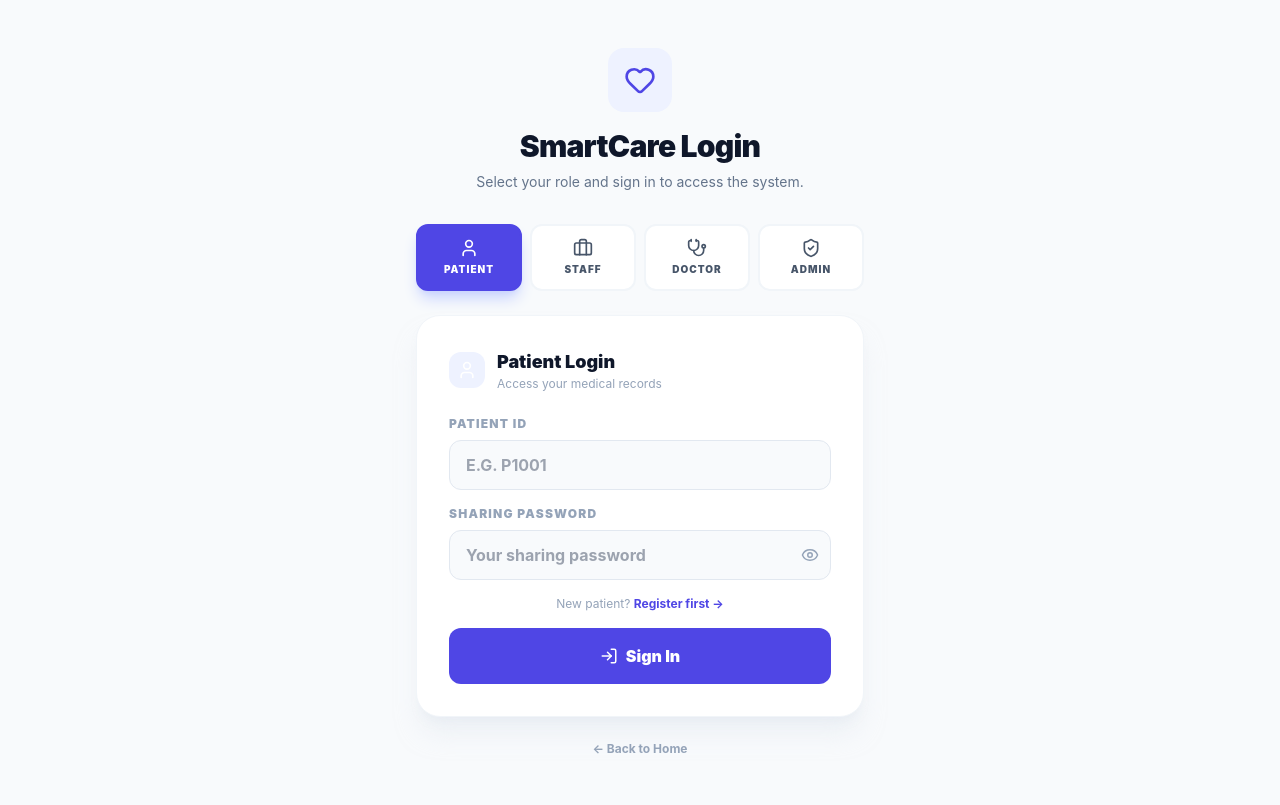
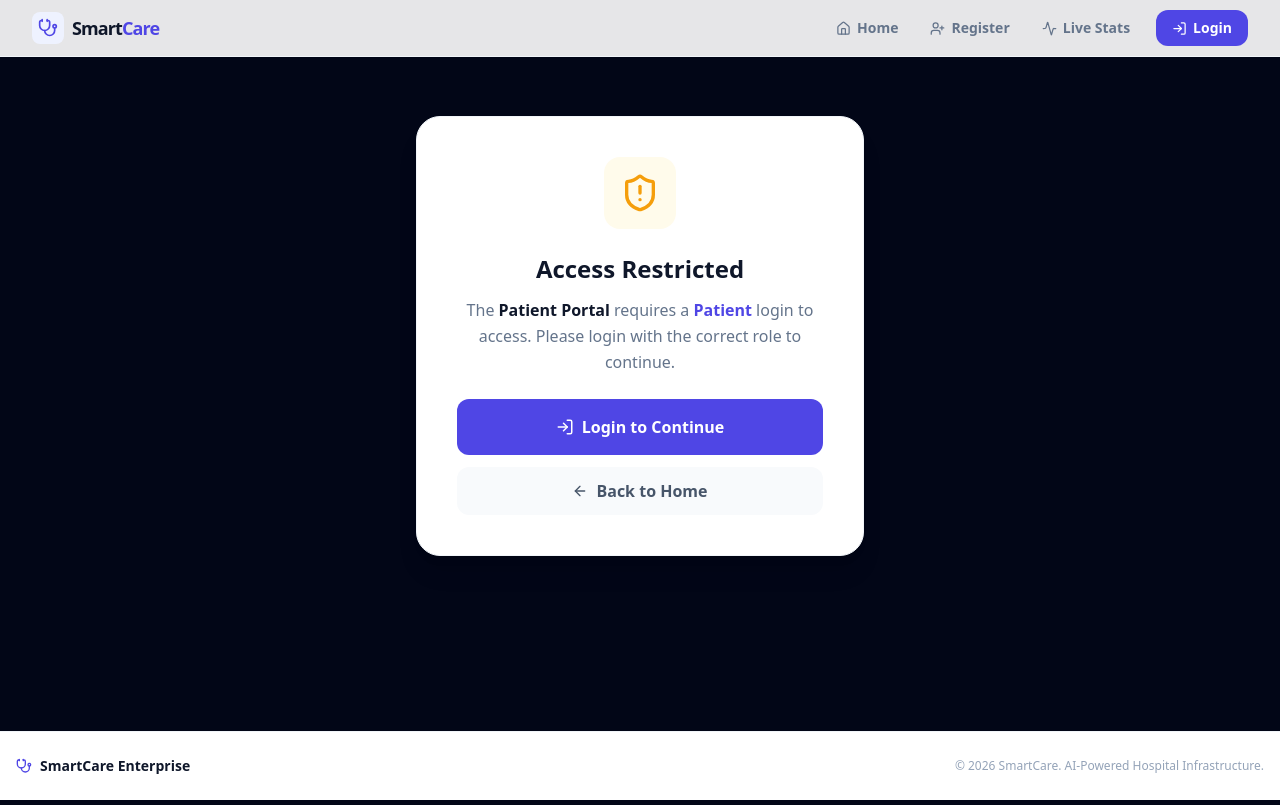
Before and after one commit to girish50/SmartCare, a React (Vite) app in the folder SmartCare/: page /patient in a window 1280 px wide. Before the commit this address led to /login. Built offline with nearby package versions, Linux system fonts and the light colour scheme.

Commit message:
added disclaimer when irrelavent button is pressed

```diff
--- a/SmartCare/src/App.jsx
+++ b/SmartCare/src/App.jsx
@@ -1,6 +1,7 @@
 import React from 'react';
-import { BrowserRouter, Routes, Route, Navigate } from 'react-router-dom';
+import { BrowserRouter, Routes, Route, Link } from 'react-router-dom';
 import { AuthProvider, useAuth } from './context/AuthContext';
+import { ShieldAlert, LogIn, ArrowLeft } from 'lucide-react';
 import Layout from './components/Layout';
 import Home from './pages/Home';
 import PatientPortal from './pages/PatientPortal';
@@ -13,14 +14,68 @@ import EmergencyProfile from './pages/EmergencyProfile';
 import PharmacyPortal from './pages/PharmacyPortal';
 import LoginPage from './pages/LoginPage';
 
-// Protected route wrapper
+// Role labels for disclaimer
+const ROLE_NAMES = {
+  patient: 'Patient Portal',
+  reception: 'Reception Desk',
+  doctor: 'Doctor Console',
+  admin: 'Admin Command',
+  pharmacy: 'Smart Pharmacy',
+};
+
+const REQUIRED_ROLES = {
+  patient: 'Patient',
+  reception: 'Staff or Admin',
+  doctor: 'Doctor or Admin',
+  admin: 'Admin',
+  pharmacy: 'Staff or Admin',
+};
+
+// Disclaimer page shown when user doesn't have access
+function AccessDenied({ page }) {
+  const { role } = useAuth();
+  const pageName = ROLE_NAMES[page] || page;
+  const neededRole = REQUIRED_ROLES[page] || 'appropriate';
+
+  return (
+    <div className="min-h-[70vh] flex items-center justify-center p-4">
+      <div className="max-w-md w-full bg-white rounded-3xl p-10 shadow-xl border border-slate-100 text-center">
+        <div className="inline-flex p-4 bg-amber-50 rounded-2xl mb-6">
+          <ShieldAlert className="text-amber-500" size={40} />
+        </div>
+        <h2 className="text-2xl font-black text-slate-900 mb-3">Access Restricted</h2>
+        <p className="text-slate-500 mb-6 leading-relaxed">
+          The <strong className="text-slate-900">{pageName}</strong> requires a <strong className="text-indigo-600">{neededRole}</strong> login to access.
+          {role ? (
+            <span> You are currently logged in as <strong className="text-rose-600 uppercase">{role}</strong>.</span>
+          ) : (
+            <span> Please login with the correct role to continue.</span>
+          )}
+        </p>
+        <div className="flex flex-col gap-3">
+          {!role ? (
+            <Link to="/login" className="w-full bg-indigo-600 text-white font-bold py-4 rounded-xl hover:bg-indigo-700 transition-all flex items-center justify-center gap-2">
+              <LogIn size={18} /> Login to Continue
+            </Link>
+          ) : (
+            <Link to="/login" className="w-full bg-indigo-600 text-white font-bold py-4 rounded-xl hover:bg-indigo-700 transition-all flex items-center justify-center gap-2">
+              <LogIn size={18} /> Switch Account
+            </Link>
+          )}
+          <Link to="/" className="w-full bg-slate-50 text-slate-600 font-bold py-3 rounded-xl hover:bg-slate-100 transition-all flex items-center justify-center gap-2">
+            <ArrowLeft size={16} /> Back to Home
+          </Link>
+        </div>
+      </div>
+    </div>
+  );
+}
+
+// Protected route wrapper — shows disclaimer instead of silent redirect
 function ProtectedRoute({ page, children }) {
-  const { canAccess, role } = useAuth();
+  const { canAccess } = useAuth();
   if (!canAccess(page)) {
-    // If not logged in at all, redirect to login
-    if (!role) return <Navigate to="/login" replace />;
-    // If logged in but wrong role, redirect to home
-    return <Navigate to="/" replace />;
+    return <AccessDenied page={page} />;
   }
   return children;
 }
--- a/SmartCare/src/context/AuthContext.jsx
+++ b/SmartCare/src/context/AuthContext.jsx
@@ -1,4 +1,4 @@
-import React, { createContext, useState, useContext, useEffect } from 'react';
+import React, { createContext, useState, useContext } from 'react';
 
 const AuthContext = createContext(null);
 
@@ -6,23 +6,25 @@ export function useAuth() {
   return useContext(AuthContext);
 }
 
-export function AuthProvider({ children }) {
-  const [user, setUser] = useState(null);
-  const [role, setRole] = useState(null); // 'patient', 'staff', 'doctor', 'admin'
-  const [loading, setLoading] = useState(true);
-
-  // Load from localStorage on mount
-  useEffect(() => {
+// Read auth from localStorage synchronously (no useEffect delay)
+function getStoredAuth() {
+  try {
     const saved = localStorage.getItem('smartcare_auth');
     if (saved) {
-      try {
-        const parsed = JSON.parse(saved);
-        setUser(parsed.user);
-        setRole(parsed.role);
-      } catch {}
+      const parsed = JSON.parse(saved);
+      if (parsed.user && parsed.role) {
+        return { user: parsed.user, role: parsed.role };
+      }
     }
-    setLoading(false);
-  }, []);
+  } catch {}
+  return { user: null, role: null };
+}
+
+export function AuthProvider({ children }) {
+  // Initialize state synchronously from localStorage — no loading delay
+  const stored = getStoredAuth();
+  const [user, setUser] = useState(stored.user);
+  const [role, setRole] = useState(stored.role);
 
   const login = (userData, userRole) => {
     setUser(userData);
@@ -53,11 +55,11 @@ export function AuthProvider({ children }) {
     return access[role]?.includes(page) || false;
   };
 
-  const value = { user, role, loading, login, logout, canAccess };
+  const value = { user, role, login, logout, canAccess };
 
   return (
     <AuthContext.Provider value={value}>
-      {!loading && children}
+      {children}
     </AuthContext.Provider>
   );
 }
--- a/SmartCare/src/pages/PatientPortal.jsx
+++ b/SmartCare/src/pages/PatientPortal.jsx
@@ -19,13 +19,29 @@ export default function PatientPortal() {
   const [editData, setEditData] = useState({});
   const [saving, setSaving] = useState(false);
 
-  // OTP-based sharing
+  // OTP-based sharing — restore from localStorage on mount
   const [showShareModal, setShowShareModal] = useState(false);
   const [shareTimer, setShareTimer] = useState(10);
-  const [shareLink, setShareLink] = useState('');
-  const [shareLinkActive, setShareLinkActive] = useState(false);
-  const [shareCountdown, setShareCountdown] = useState(0);
-  const [generatedOTP, setGeneratedOTP] = useState('');
+  const [shareLink, setShareLink] = useState(() => {
+    try { const s = JSON.parse(localStorage.getItem('smartcare_share')); return s?.link || ''; } catch { return ''; }
+  });
+  const [shareLinkActive, setShareLinkActive] = useState(() => {
+    try {
+      const s = JSON.parse(localStorage.getItem('smartcare_share'));
+      if (s?.expiresAt && Date.now() < s.expiresAt) return true;
+      return false;
+    } catch { return false; }
+  });
+  const [shareCountdown, setShareCountdown] = useState(() => {
+    try {
+      const s = JSON.parse(localStorage.getItem('smartcare_share'));
+      if (s?.expiresAt) return Math.max(0, Math.floor((s.expiresAt - Date.now()) / 1000));
+      return 0;
+    } catch { return 0; }
+  });
+  const [generatedOTP, setGeneratedOTP] = useState(() => {
+    try { const s = JSON.parse(localStorage.getItem('smartcare_share')); return s?.otp || ''; } catch { return ''; }
+  });
 
   // Password update
   const [showPasswordModal, setShowPasswordModal] = useState(false);
@@ -88,11 +104,14 @@ export default function PatientPortal() {
     } else alert('Update failed: ' + error.message);
   };
 
-  // Generate OTP + timed share link
+  // Generate OTP + timed share link — persists to localStorage
   const generateOTPShare = () => {
-    const otp = String(Math.floor(100000 + Math.random() * 900000)); // 6-digit OTP
+    const otp = String(Math.floor(100000 + Math.random() * 900000));
     const token = Math.random().toString(36).substring(2, 10).toUpperCase();
     const link = `${window.location.origin}/e/${patient.patient_id}?token=${token}&otp=${otp}`;
+    const expiresAt = Date.now() + shareTimer * 60 * 1000;
+    // Save to localStorage so it survives page refresh
+    localStorage.setItem('smartcare_share', JSON.stringify({ otp, link, expiresAt }));
     setGeneratedOTP(otp);
     setShareLink(link);
     setShareLinkActive(true);
@@ -100,13 +119,20 @@ export default function PatientPortal() {
     setShowShareModal(false);
   };
 
+  // Revoke share helper
+  const revokeShare = () => {
+    setShareLinkActive(false);
+    setShareLink('');
+    setShareCountdown(0);
+    setGeneratedOTP('');
+    localStorage.removeItem('smartcare_share');
+  };
+
   // Countdown timer
   useEffect(() => {
     if (shareCountdown <= 0) {
       if (shareLinkActive) {
-        setShareLinkActive(false);
-        setShareLink('');
-        setGeneratedOTP('');
+        revokeShare();
       }
       return;
     }
@@ -376,7 +402,7 @@ export default function PatientPortal() {
                 <div className="p-3 bg-amber-50 border border-amber-100 rounded-xl text-center">
                   <p className="text-xs text-amber-700 font-bold">⏱️ OTP expires in {formatCountdown(shareCountdown)}</p>
                 </div>
-                <button onClick={() => { setShareLinkActive(false); setShareLink(''); setShareCountdown(0); setGeneratedOTP(''); }}
+                <button onClick={revokeShare}
                   className="w-full py-3 text-rose-600 text-sm font-bold bg-rose-50 rounded-xl hover:bg-rose-100 transition-all">
                   Revoke OTP Now
                 </button>
```
